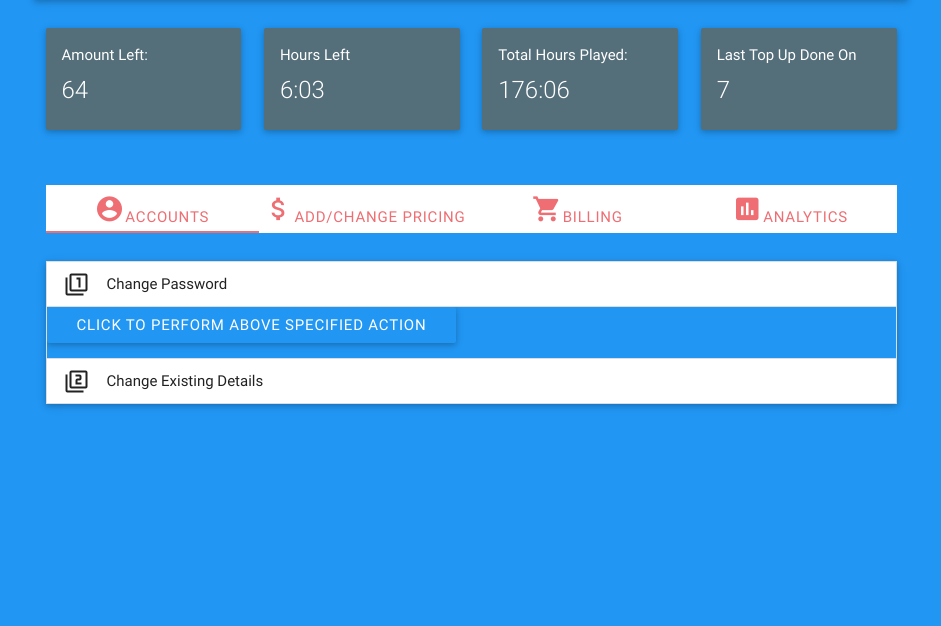
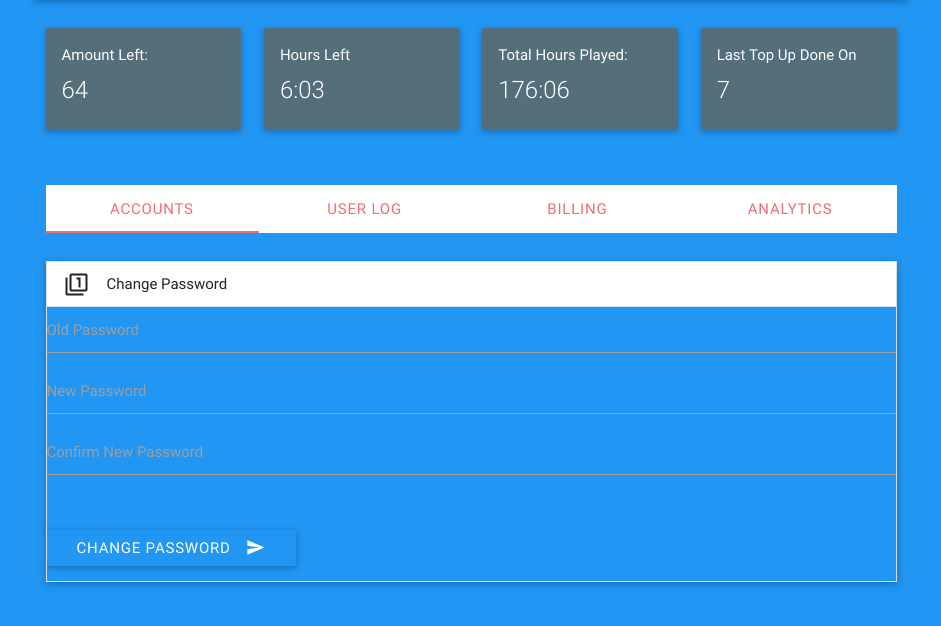
Before and after one commit to khannasarthak/StealthSoftware, a PHP site: page /user.php in a window 1280 px wide, after a click on "Change Password". Shown: the part 64-690 px from the top of the page, without its empty margins (169-1110 px from the left). Run offline with PHP 8.4, Linux system fonts and the light colour scheme; the visitor is signed in with stand-in values (Sample User, id 1).

Commit message:
Reverted UI for User
Final stages for the UI of users

```diff
--- a/webapp/user.php
+++ b/webapp/user.php
@@ -113,13 +113,16 @@
         <div class="row">
             <div class="col s12">
                 <ul class="tabs">
-                    <li class="tab col s3"><a href="#test1"><i class="small mdi-action-account-circle"></i>Accounts</a>
+                    <li class="tab col s3"><a href="#test1">Accounts</a>
                     </li>
-                    <li class="tab col s3"><a href="#test2"><i class="small mdi-editor-attach-money"></i>Add/Change Pricing</a>
+                    <li class="tab col s3">
+                        <a href="#test2">
+                            </i>User Log</a>
+
                     </li>
-                    <li class="tab col s3"><a href="#test3"><i class="small mdi-action-shopping-cart"></i>Billing</a>
+                    <li class="tab col s3"><a href="#test3">Billing</a>
                     </li>
-                    <li class="tab col s3"><a href="#test4"><i class="small mdi-action-assessment"></i>Analytics</a>
+                    <li class="tab col s3"><a href="#test4">Analytics</a>
                     </li>
 
 
@@ -132,56 +135,35 @@
                     <li>
                         <div class="collapsible-header"><i class="mdi-image-filter-1"></i>Change Password</div>
                         <div class="collapsible-body">
-                            <a class="waves-effect waves-light btn modal-trigger" href="#modal_newUser">Click To Perform Above Specified Action</a>
-
-                            <!-- Modal Structure -->
-                            <div id="modal_newUser" class="modal">
                             <div class="row">
                                 <form class="col s12">
-                                        <div class="row">
-                                            <div class="input-field col s6">
-                                                <input id="first_name" type="text" class="validate">
-                                                <label for="first_name">First Name</label>
-                                            </div>
-                                            <div class="input-field col s6">
-                                                <input id="last_name" type="text" class="validate">
-                                                <label for="last_name">Last Name</label>
-                                            </div>
-                                        </div>
-                                        <div class="row">
-                                            <div class="input-field col s12">
-                                                <input id="username" type="text" class="validate">
-                                                <label for="username">Username</label>
-                                            </div>
-                                        </div>
+
+
                                     <div class="row">
                                         <div class="input-field col s12">
                                             <input id="password" type="password" class="validate">
-                                                <label for="password">Password</label>
+                                            <label for="password">Old Password</label>
                                         </div>
+
+                                        <div class="input-field col s12">
+                                            <input id="password" type="password" class="validate">
+                                            <label for="password">New Password</label>
                                         </div>
-                                        <div class="row">
                                         <div class="input-field col s12">
-                                                <input id="email" type="email" class="validate">
-                                                <label for="email">Email</label>
+                                            <input id="password" type="password" class="validate">
+                                            <label for="password">Confirm New Password</label>
                                         </div>
                                     </div>
                                 </form>
                             </div>
+                            <button class="btn waves-effect waves-light" type="submit" name="action" onclick="toast('Password Changed Succesfully', 3000)">Change Password
+                                <i class="mdi-content-send right"></i>
+                            </button>
 
-                                <a href="#" class="waves-effect btn-flat modal-close" onclick="toast('New Account Created for Username', 4000)">Submit</a>
-                                <a href="#" class="waves-effect btn-flat modal-close">Clear All</a>
-                                <a href="#" class="waves-effect btn-flat modal-close">Cancel</a>
-                            </div>
 
                         </div>
                     </li>
-                    <li>
-                        <div class="collapsible-header"><i class="mdi-image-filter-2"></i>Change Existing Details</div>
-                        <div class="collapsible-body">
-                            <p>Lorem ipsum dolor sit amet.</p>
-                        </div>
-                    </li>
+
 
 
                 </ul>
@@ -191,29 +173,43 @@
                 <ul class="collapsible">
 
                     <li>
-                        <div class="collapsible-header"><i class="mdi-maps-place"></i>Existing Prices</div>
+                        <div class="collapsible-header"><i class="mdi-maps-place"></i>Your Previous Sessions</div>
                         <div class="collapsible-body">
-                            <p>Lorem ipsum dolor sit amet.</p>
+                            <table class="bordered">
+                                <thead>
+                                    <tr>
+                                        <th data-field="id">Date</th>
+                                        <th data-field="name">Session Start</th>
+                                        <th data-field="price">Session End</th>
+                                        <th data-field="currentBal">Balance at Session End</th>
+                                    </tr>
+                                </thead>
+
+                                <tbody>
+                                    <tr>
+                                        <td>Alvin</td>
+                                        <td>Eclair</td>
+                                        <td>$0.87</td>
+                                        <td>$0.87</td>
+                                    </tr>
+                                    <tr>
+                                        <td>Alan</td>
+                                        <td>Jellybean</td>
+                                        <td>$3.76</td>
+                                        <td>$0.87</td>
+                                    </tr>
+                                    <tr>
+                                        <td>Jonathan</td>
+                                        <td>Lollipop</td>
+                                        <td>$7.00</td>
+                                        <td>$0.87</td>
+                                    </tr>
+
+                                </tbody>
+                            </table>
                         </div>
                     </li>
-                    <li>
-                        <div class="collapsible-header"><i class="mdi-social-whatshot"></i>Add New Prices</div>
-                        <div class="collapsible-body">
-                            <p>Lorem ipsum dolor sit amet.</p>
-                        </div>
-                    </li>
-                    <li>
-                        <div class="collapsible-header"><i class="mdi-image-filter-drama"></i>Make New Discount Coupon</div>
-                        <div class="collapsible-body">
-                            <p>Lorem ipsum dolor sit amet.</p>
-                        </div>
-                    </li>
-                    <li>
-                        <div class="collapsible-header"><i class="mdi-image-filter-drama"></i>Existing Coupon Details</div>
-                        <div class="collapsible-body">
-                            <p>Lorem ipsum dolor sit amet.</p>
-                        </div>
-                    </li>
+
                 </ul>
             </div>
             <div id="test3" class="col s12 fadeInUp">
@@ -221,7 +217,33 @@
                     <li>
                         <div class="collapsible-header"><i class="mdi-image-filter-1"></i>See Previous Top Ups</div>
                         <div class="collapsible-body">
-                            <p>Lorem ipsum dolor sit amet.</p>
+                            <table class="bordered">
+                                <thead>
+                                    <tr>
+                                        <th data-field="id">Time</th>
+                                        <th data-field="name">Plan Name</th>
+                                        <th data-field="price">Amount</th>
+                                    </tr>
+                                </thead>
+
+                                <tbody>
+                                    <tr>
+                                        <td>Alvin</td>
+                                        <td>Eclair</td>
+                                        <td>$0.87</td>
+                                    </tr>
+                                    <tr>
+                                        <td>Alan</td>
+                                        <td>Jellybean</td>
+                                        <td>$3.76</td>
+                                    </tr>
+                                    <tr>
+                                        <td>Jonathan</td>
+                                        <td>Lollipop</td>
+                                        <td>$7.00</td>
+                                    </tr>
+                                </tbody>
+                            </table>
                         </div>
                     </li>
                     <li>
```
Lines whose indentation alone changed are shown as unchanged.
